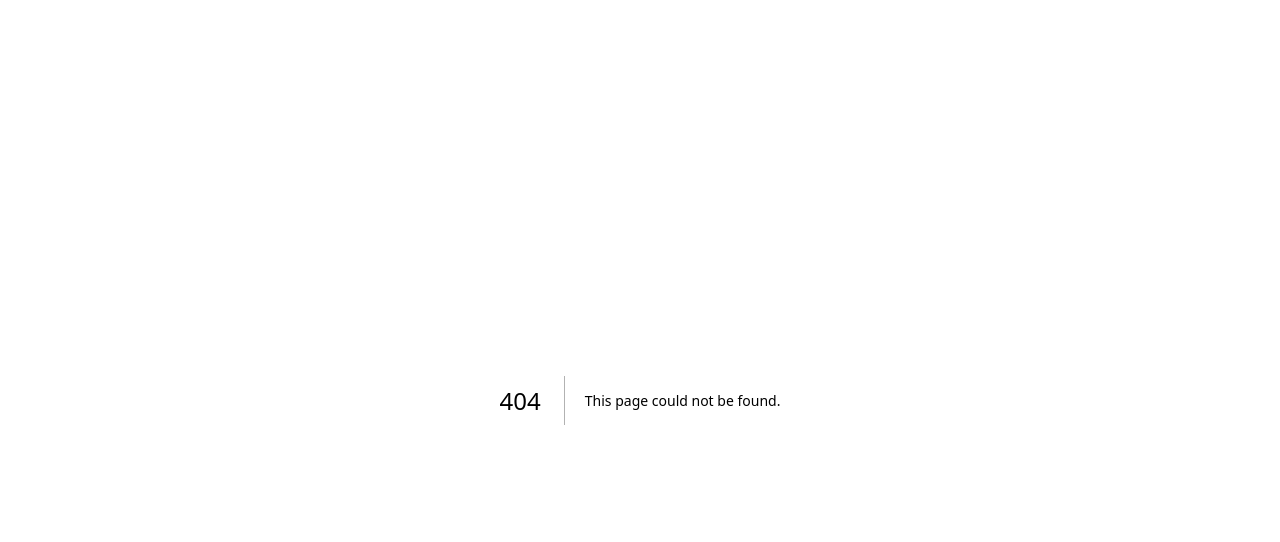
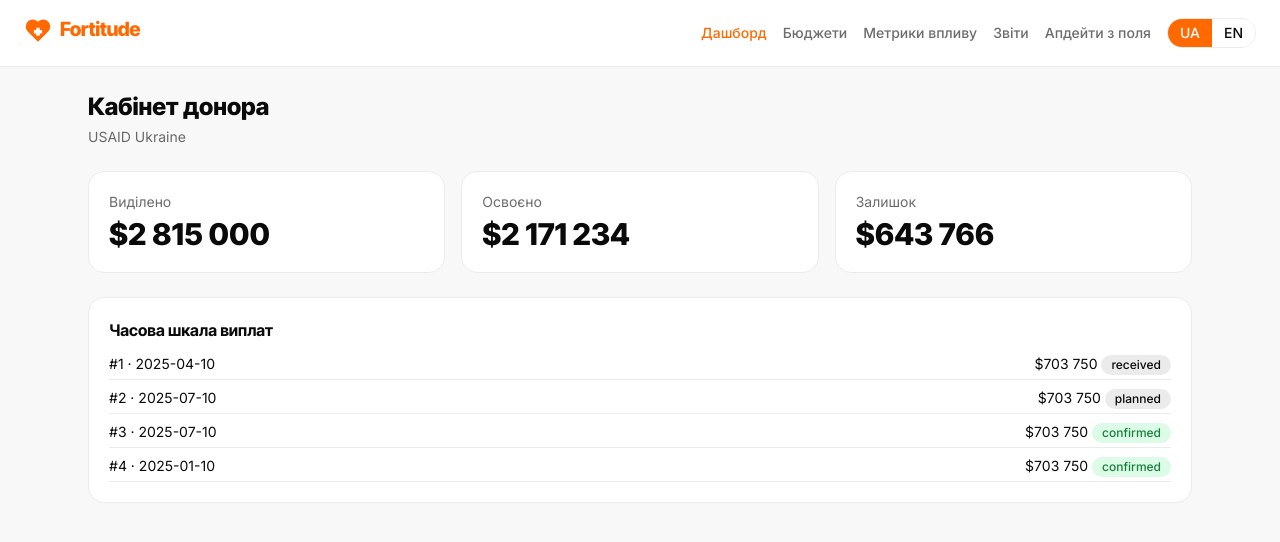
Before and after one commit to 0NIK5/CRM_FORT, a Next.js app: page /CRM_FORT/portal in a window 1280 px wide. Before the commit this address had no page. Shown: the top 542 px of the page. Built offline with nearby package versions, Linux system fonts and the light colour scheme.

Commit message:
feat: portal layout и dashboard донора

```diff
--- /dev/null
+++ b/app/portal/layout.tsx
@@ -0,0 +1,15 @@
+import Link from 'next/link';
+import { Logo } from '@/components/brand/Logo';
+import { LangSwitcher } from '@/components/brand/LangSwitcher';
+import { PortalNav } from './nav';
+export default function PortalLayout({ children }: { children: React.ReactNode }) {
+  return (
+    <div className="min-h-screen bg-surface-soft">
+      <header className="flex items-center justify-between border-b border-surface-muted bg-white px-6 py-4">
+        <Link href="/"><Logo size="sm" /></Link>
+        <div className="flex items-center gap-4"><PortalNav /><LangSwitcher /></div>
+      </header>
+      <main className="mx-auto max-w-6xl p-6">{children}</main>
+    </div>
+  );
+}
--- /dev/null
+++ b/app/portal/nav.tsx
@@ -0,0 +1,21 @@
+'use client';
+import Link from 'next/link';
+import { usePathname } from 'next/navigation';
+import { useLang } from '@/lib/i18n-context';
+const ITEMS = [
+  { href: '/portal', key: 'nav.dashboard' }, { href: '/portal/budget', key: 'nav.budget' },
+  { href: '/portal/impact', key: 'nav.impact' }, { href: '/portal/reports', key: 'nav.reports' },
+  { href: '/portal/updates', key: 'nav.updates' },
+];
+export function PortalNav() {
+  const { t } = useLang(); const path = usePathname();
+  return (
+    <nav className="hidden gap-4 text-sm md:flex">
+      {ITEMS.map((it) => {
+        const active = path === `/CRM_FORT${it.href}` || path === it.href;
+        return <Link key={it.href} href={it.href}
+          className={`font-medium ${active ? 'text-brand' : 'text-ink/60 hover:text-ink'}`}>{t(it.key)}</Link>;
+      })}
+    </nav>
+  );
+}
--- /dev/null
+++ b/app/portal/page.tsx
@@ -0,0 +1,34 @@
+'use client';
+import { PageHeader } from '@/components/ui/PageHeader';
+import { StatCard } from '@/components/ui/StatCard';
+import { Card } from '@/components/ui/Card';
+import { Badge } from '@/components/ui/Badge';
+import { useLang } from '@/lib/i18n-context';
+import { formatMoney } from '@/lib/format';
+import { mock } from '@/lib/mock';
+import { PORTAL_DONOR_ID } from '@/lib/portal-constants';
+
+export default function PortalDashboard() {
+  const { t } = useLang();
+  const grants = mock.grants.filter((g) => g.donorId === PORTAL_DONOR_ID);
+  const grantIds = grants.map((g) => g.id);
+  const allocated = grants.reduce((s, g) => s + g.amount, 0);
+  const spent = mock.budget.filter((b) => grantIds.includes(b.grantId)).reduce((s, b) => s + b.actual, 0);
+  const payments = mock.payments.filter((p) => grantIds.includes(p.grantId));
+  return (
+    <div>
+      <PageHeader title={t('landing.donor')} subtitle="USAID Ukraine" />
+      <div className="grid gap-4 sm:grid-cols-3">
+        <StatCard label={t('portal.allocated')} value={formatMoney(allocated, 'USD')} />
+        <StatCard label={t('portal.spent')} value={formatMoney(spent, 'USD')} />
+        <StatCard label={t('portal.balance')} value={formatMoney(Math.max(allocated - spent, 0), 'USD')} />
+      </div>
+      <Card className="mt-6"><h3 className="mb-3 font-display font-bold">Часова шкала виплат</h3>
+        <ul className="space-y-2 text-sm">{payments.map((p) => (
+          <li key={p.id} className="flex justify-between border-b border-surface-muted pb-1">
+            <span>#{p.trancheNumber} · {p.date}</span>
+            <span>{formatMoney(p.amount, p.currency)} <Badge tone={p.status==='confirmed'?'green':'gray'}>{p.status}</Badge></span></li>))}
+        </ul></Card>
+    </div>
+  );
+}
--- /dev/null
+++ b/lib/portal-constants.ts
@@ -0,0 +1 @@
+export const PORTAL_DONOR_ID = 4;
```
